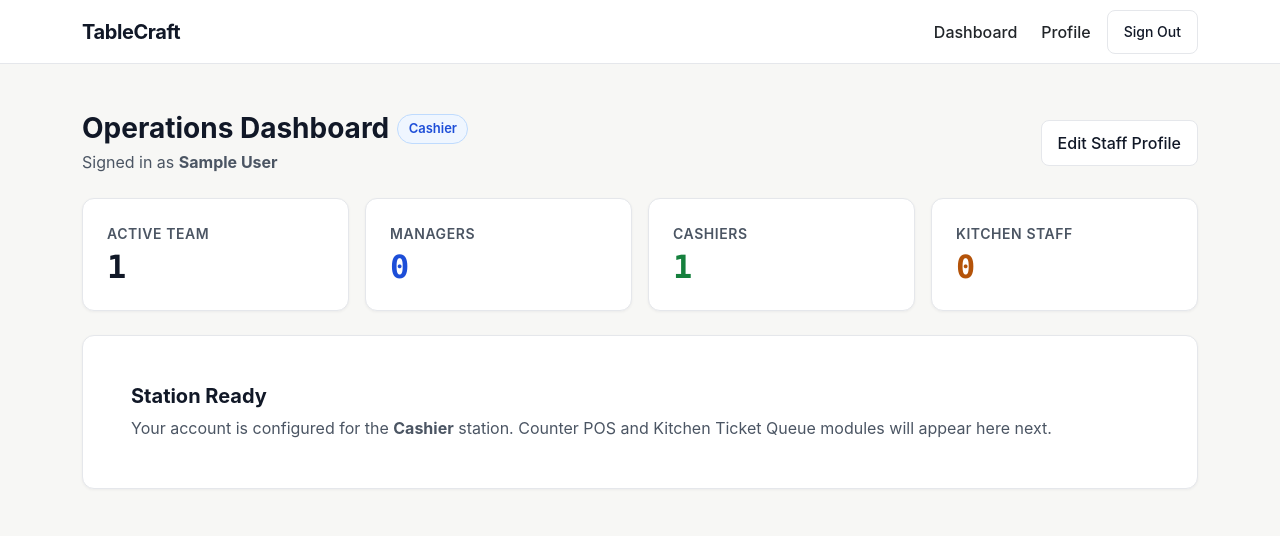
After one commit to justinebungabong/TableCraft-Bungabong-Justine-G2, a Django app: page /dashboard/ in a window 1280 px wide. The commit adds this page. Shown: the top 536 px of the page. Run offline with Django 5.2, Linux system fonts and the light colour scheme; the visitor is signed in with stand-in values (Sample User, id 1); data comes from the database, SQL or seed files in the repository.

Commit message:
feat(dashboard): add role-based operations dashboard and manager staff roster

```diff
--- /dev/null
+++ b/dashboard/urls.py
@@ -0,0 +1,8 @@
+from django.urls import path
+from . import views
+
+app_name = "dashboard"
+
+urlpatterns = [
+    path("", views.index_view, name="index"),
+]
--- a/dashboard/views.py
+++ b/dashboard/views.py
@@ -1,3 +1,17 @@
+from django.contrib.auth.decorators import login_required
 from django.shortcuts import render
+from accounts.models import CustomUser
 
-# Create your views here.
+
+@login_required
+def index_view(request):
+    staff_members = CustomUser.objects.order_by("role", "first_name", "username")
+
+    context = {
+        "staff_members": staff_members,
+        "total_staff": staff_members.count(),
+        "manager_count": staff_members.filter(role=CustomUser.Role.MANAGER).count(),
+        "cashier_count": staff_members.filter(role=CustomUser.Role.CASHIER).count(),
+        "kitchen_count": staff_members.filter(role=CustomUser.Role.KITCHEN).count(),
+    }
+    return render(request, "dashboard/index.html", context)
--- a/tablecraft/settings.py
+++ b/tablecraft/settings.py
@@ -81,8 +81,9 @@ DEFAULT_AUTO_FIELD = "django.db.models.BigAutoField"
 # Custom User & Auth Redirects
 AUTH_USER_MODEL = "accounts.CustomUser"
 LOGIN_URL = "accounts:login"
-LOGIN_REDIRECT_URL = "accounts:profile"
+LOGIN_REDIRECT_URL = "dashboard:index"
 LOGOUT_REDIRECT_URL = "accounts:login"
+
 
 MEDIA_URL = "/media/"
 MEDIA_ROOT = BASE_DIR / "media"
--- a/tablecraft/urls.py
+++ b/tablecraft/urls.py
@@ -8,6 +8,7 @@ urlpatterns = [
     path("", lambda request: redirect("accounts:profile" if request.user.is_authenticated else "accounts:login"), name="home"),
     path("admin/", admin.site.urls),
     path("accounts/", include("accounts.urls")),
+    path("dashboard/", include("dashboard.urls")),
 ]
 
 if settings.DEBUG:
--- a/templates/base.html
+++ b/templates/base.html
@@ -1,29 +1,33 @@
-<!DOCTYPE html>
+<!doctype html>
 <html lang="en">
   <head>
-  <meta charset="UTF-8">
-  <meta name="viewport" content="width=device-width, initial-scale=1.0">
+    <meta charset="UTF-8" />
+    <meta name="viewport" content="width=device-width, initial-scale=1.0" />
     <title>{% block title %}TableCraft{% endblock %}</title>
-  <link href="https://cdn.jsdelivr.net/npm/bootstrap@5.3.3/dist/css/bootstrap.min.css" rel="stylesheet">
+    <link
+      href="https://cdn.jsdelivr.net/npm/bootstrap@5.3.3/dist/css/bootstrap.min.css"
+      rel="stylesheet"
+    />
     <style>
       :root {
-      --tc-surface: #F7F7F5;
-      --tc-card: #FFFFFF;
+        --tc-surface: #f7f7f5;
+        --tc-card: #ffffff;
         --tc-ink: #111827;
-      --tc-muted: #4B5563;
-      --tc-border: #E5E7EB;
-      --tc-accent: #1D4ED8;
-      --tc-accent-hover: #1E40AF;
-      --tc-pending: #B45309;
-      --tc-preparing: #6D28D9;
-      --tc-ready: #15803D;
-      --tc-danger: #B91C1C;
+        --tc-muted: #4b5563;
+        --tc-border: #e5e7eb;
+        --tc-accent: #1d4ed8;
+        --tc-accent-hover: #1e40af;
+        --tc-pending: #b45309;
+        --tc-preparing: #6d28d9;
+        --tc-ready: #15803d;
+        --tc-danger: #b91c1c;
       }
 
       body {
         background-color: var(--tc-surface);
         color: var(--tc-ink);
-      font-family: -apple-system, BlinkMacSystemFont, "Segoe UI", Roboto, sans-serif;
+        font-family:
+          -apple-system, BlinkMacSystemFont, "Segoe UI", Roboto, sans-serif;
         font-size: 1rem;
         line-height: 1.5;
       }
@@ -51,23 +55,25 @@
 
       .tc-mono {
         font-variant-numeric: tabular-nums;
-      font-family: ui-monospace, SFMono-Regular, Menlo, Monaco, Consolas, monospace;
+        font-family:
+          ui-monospace, SFMono-Regular, Menlo, Monaco, Consolas, monospace;
       }
 
       .btn-tc-primary {
         background-color: var(--tc-accent);
         border-color: var(--tc-accent);
-      color: #FFFFFF;
+        color: #ffffff;
         font-weight: 600;
         min-height: 44px;
         padding: 0.625rem 1.25rem;
         border-radius: 8px;
       }
 
-    .btn-tc-primary:hover, .btn-tc-primary:focus {
+      .btn-tc-primary:hover,
+      .btn-tc-primary:focus {
         background-color: var(--tc-accent-hover);
         border-color: var(--tc-accent-hover);
-      color: #FFFFFF;
+        color: #ffffff;
       }
 
       .btn-tc-outline {
@@ -81,18 +87,20 @@
       }
 
       .btn-tc-outline:hover {
-      background-color: #F3F4F6;
+        background-color: #f3f4f6;
         color: var(--tc-ink);
       }
 
-    .form-control, .form-select {
+      .form-control,
+      .form-select {
         min-height: 44px;
-      border-color: #D1D5DB;
+        border-color: #d1d5db;
         border-radius: 8px;
         color: var(--tc-ink);
       }
 
-    .form-control:focus, .form-select:focus {
+      .form-control:focus,
+      .form-select:focus {
         border-color: var(--tc-accent);
         box-shadow: 0 0 0 3px rgba(29, 78, 216, 0.2);
       }
@@ -104,9 +112,9 @@
         border-radius: 999px;
         font-size: 0.8125rem;
         font-weight: 600;
-      background-color: #EFF6FF;
+        background-color: #eff6ff;
         color: var(--tc-accent);
-      border: 1px solid #BFDBFE;
+        border: 1px solid #bfdbfe;
       }
     </style>
   </head>
@@ -114,34 +122,61 @@
     <nav class="navbar navbar-expand-md tc-navbar sticky-top">
       <div class="container">
         <a class="tc-brand" href="{% url 'home' %}">TableCraft</a>
-      <button class="navbar-toggler" type="button" data-bs-toggle="collapse" data-bs-target="#tcNav" aria-label="Toggle navigation">
+        <button
+          class="navbar-toggler"
+          type="button"
+          data-bs-toggle="collapse"
+          data-bs-target="#tcNav"
+          aria-label="Toggle navigation"
+        >
           <span class="navbar-toggler-icon"></span>
         </button>
 
         <div class="collapse navbar-collapse" id="tcNav">
-        <ul class="navbar-nav ms-auto align-items-md-center gap-md-2 mt-2 mt-md-0">
+          <ul
+            class="navbar-nav ms-auto align-items-md-center gap-md-2 mt-2 mt-md-0"
+          >
             {% if user.is_authenticated %}
+            <a
+              class="nav-link fw-medium text-dark"
+              href="{% url 'dashboard:index' %}"
+              >Dashboard</a
+            >
             {% if user.is_manager %}
             <li class="nav-item">
-                <a class="nav-link fw-medium text-dark" href="{% url 'admin:index' %}">Admin Console</a>
+              <a
+                class="nav-link fw-medium text-dark"
+                href="{% url 'admin:index' %}"
+                >Admin Console</a
+              >
             </li>
             {% endif %}
             <li class="nav-item">
-              <a class="nav-link fw-medium text-dark" href="{% url 'accounts:profile' %}">Profile</a>
+              <a
+                class="nav-link fw-medium text-dark"
+                href="{% url 'accounts:profile' %}"
+                >Profile</a
+              >
             </li>
             <li class="nav-item">
-              <form method="post" action="{% url 'accounts:logout' %}" class="d-inline">
+              <form
+                method="post"
+                action="{% url 'accounts:logout' %}"
+                class="d-inline"
+              >
                 {% csrf_token %}
-                <button type="submit" class="btn btn-tc-outline btn-sm">Sign Out</button>
+                <button type="submit" class="btn btn-tc-outline btn-sm">
+                  Sign Out
+                </button>
               </form>
             </li>
             {% else %}
             <li class="nav-item">
-              <a class="nav-link fw-medium text-dark" href="{% url 'accounts:login' %}">Sign In</a>
-            </li>
-            <li class="nav-item">
-              <a class="btn btn-tc-primary btn-sm d-inline-flex align-items-center" href="{% url 'accounts:signup' %}">Create Staff Account</a>
-            </li>
+              <a
+                class="nav-link fw-medium text-dark"
+                href="{% url 'accounts:login' %}"
+                >Sign In</a
+              >
             {% endif %}
           </ul>
         </div>
@@ -152,15 +187,21 @@
       {% if messages %}
       <div class="mb-4">
         {% for message in messages %}
-          <div class="alert alert-{{ message.tags|default:'info' }} alert-dismissible fade show border" role="alert">
+        <div
+          class="alert alert-{{ message.tags|default:'info' }} alert-dismissible fade show border"
+          role="alert"
+        >
           {{ message }}
-            <button type="button" class="btn-close" data-bs-dismiss="alert" aria-label="Close"></button>
+          <button
+            type="button"
+            class="btn-close"
+            data-bs-dismiss="alert"
+            aria-label="Close"
+          ></button>
         </div>
         {% endfor %}
       </div>
-    {% endif %}
-
-    {% block content %}{% endblock %}
+      {% endif %} {% block content %}{% endblock %}
     </main>
 
     <script src="https://cdn.jsdelivr.net/npm/bootstrap@5.3.3/dist/js/bootstrap.bundle.min.js"></script>
--- /dev/null
+++ b/templates/dashboard/index.html
@@ -0,0 +1,212 @@
+{% extends "base.html" %}
+{% block title %}Station Dashboard — TableCraft{% endblock %}
+
+{% block content %}
+  <div
+    class="d-flex flex-column flex-md-row justify-content-between align-items-md-center gap-3 mb-4"
+  >
+    <div>
+      <div class="d-flex align-items-center gap-2 mb-1">
+        <h1 class="h3 fw-bold mb-0">Operations Dashboard</h1>
+        <span class="tc-role-badge">{{ user.get_role_display }}</span>
+      </div>
+      <p class="mb-0" style="color: var(--tc-muted)">
+        Signed in as
+        <strong>{{ user.get_full_name|default:user.username }}</strong>
+      </p>
+    </div>
+
+    <div class="d-flex flex-wrap gap-2">
+      <a href="{% url 'accounts:profile' %}" class="btn btn-tc-outline">
+        Edit Staff Profile
+      </a>
+      {% if user.is_manager %}
+        <a
+          href="{% url 'admin:accounts_customuser_changelist' %}"
+          class="btn btn-tc-primary"
+        >
+          Manage Staff Accounts
+        </a>
+      {% endif %}
+    </div>
+  </div>
+
+  <!-- KPI Strip -->
+  <div class="row g-3 mb-4">
+    <div class="col-6 col-lg-3">
+      <div class="tc-card p-3 p-md-4 h-100">
+        <div
+          class="small fw-semibold text-uppercase mb-1"
+          style="color: var(--tc-muted); letter-spacing: 0.04em"
+        >
+          Active Team
+        </div>
+        <div class="h2 fw-bold tc-mono mb-0">{{ total_staff }}</div>
+      </div>
+    </div>
+    <div class="col-6 col-lg-3">
+      <div class="tc-card p-3 p-md-4 h-100">
+        <div
+          class="small fw-semibold text-uppercase mb-1"
+          style="color: var(--tc-muted); letter-spacing: 0.04em"
+        >
+          Managers
+        </div>
+        <div
+          class="h2 fw-bold tc-mono mb-0"
+          style="color: var(--tc-accent)"
+        >
+          {{ manager_count }}
+        </div>
+      </div>
+    </div>
+    <div class="col-6 col-lg-3">
+      <div class="tc-card p-3 p-md-4 h-100">
+        <div
+          class="small fw-semibold text-uppercase mb-1"
+          style="color: var(--tc-muted); letter-spacing: 0.04em"
+        >
+          Cashiers
+        </div>
+        <div
+          class="h2 fw-bold tc-mono mb-0"
+          style="color: var(--tc-ready)"
+        >
+          {{ cashier_count }}
+        </div>
+      </div>
+    </div>
+    <div class="col-6 col-lg-3">
+      <div class="tc-card p-3 p-md-4 h-100">
+        <div
+          class="small fw-semibold text-uppercase mb-1"
+          style="color: var(--tc-muted); letter-spacing: 0.04em"
+        >
+          Kitchen Staff
+        </div>
+        <div
+          class="h2 fw-bold tc-mono mb-0"
+          style="color: var(--tc-pending)"
+        >
+          {{ kitchen_count }}
+        </div>
+      </div>
+    </div>
+  </div>
+
+  {% if user.is_manager %}
+    <!-- Manager Staff Roster -->
+    <div class="tc-card overflow-hidden">
+      <div
+        class="p-3 p-md-4 border-bottom d-flex justify-content-between align-items-center"
+      >
+        <div>
+          <h2 class="h5 fw-bold mb-0">Staff Roster &amp; Role Assignments</h2>
+          <p class="small mb-0" style="color: var(--tc-muted)">
+            Live roster synced with Supabase
+          </p>
+        </div>
+        <a href="{% url 'accounts:signup' %}" class="btn btn-tc-outline btn-sm">
+          + Register Staff
+        </a>
+      </div>
+
+      <div class="table-responsive">
+        <table class="table align-middle mb-0">
+          <thead
+            style="
+              background-color: var(--tc-surface);
+              border-bottom: 1px solid var(--tc-border);
+            "
+          >
+            <tr>
+              <th
+                class="ps-4 py-3 small text-uppercase fw-semibold"
+                style="color: var(--tc-muted)"
+              >
+                Staff Member
+              </th>
+              <th
+                class="py-3 small text-uppercase fw-semibold"
+                style="color: var(--tc-muted)"
+              >
+                Username
+              </th>
+              <th
+                class="py-3 small text-uppercase fw-semibold"
+                style="color: var(--tc-muted)"
+              >
+                Role
+              </th>
+              <th
+                class="py-3 small text-uppercase fw-semibold"
+                style="color: var(--tc-muted)"
+              >
+                Contact
+              </th>
+              <th
+                class="pe-4 py-3 text-end small text-uppercase fw-semibold"
+                style="color: var(--tc-muted)"
+              >
+                Status
+              </th>
+            </tr>
+          </thead>
+          <tbody>
+            {% for member in staff_members %}
+              <tr>
+                <td class="ps-4 py-3 fw-semibold">
+                  {{ member.get_full_name|default:member.username }}
+                </td>
+                <td class="py-3 tc-mono" style="color: var(--tc-muted)">
+                  @{{ member.username }}
+                </td>
+                <td class="py-3">
+                  <span class="tc-role-badge">
+                    {{ member.get_role_display }}
+                  </span>
+                </td>
+                <td class="py-3 tc-mono">
+                  {{ member.contact_number|default:"—" }}
+                </td>
+                <td class="pe-4 py-3 text-end">
+                  {% if member.is_active %}
+                    <span
+                      class="badge rounded-pill"
+                      style="
+                        background-color: #dcfce7;
+                        color: var(--tc-ready);
+                      "
+                    >
+                      Active
+                    </span>
+                  {% else %}
+                    <span
+                      class="badge rounded-pill"
+                      style="
+                        background-color: #fee2e2;
+                        color: var(--tc-danger);
+                      "
+                    >
+                      Inactive
+                    </span>
+                  {% endif %}
+                </td>
+              </tr>
+            {% endfor %}
+          </tbody>
+        </table>
+      </div>
+    </div>
+  {% else %}
+    <!-- Cashier / Kitchen Station Card -->
+    <div class="tc-card p-4 p-md-5">
+      <h2 class="h5 fw-bold mb-2">Station Ready</h2>
+      <p class="mb-0" style="color: var(--tc-muted)">
+        Your account is configured for the
+        <strong>{{ user.get_role_display }}</strong> station. Counter POS and
+        Kitchen Ticket Queue modules will appear here next.
+      </p>
+    </div>
+  {% endif %}
+{% endblock %}
```
Lines whose indentation alone changed are shown as unchanged.
